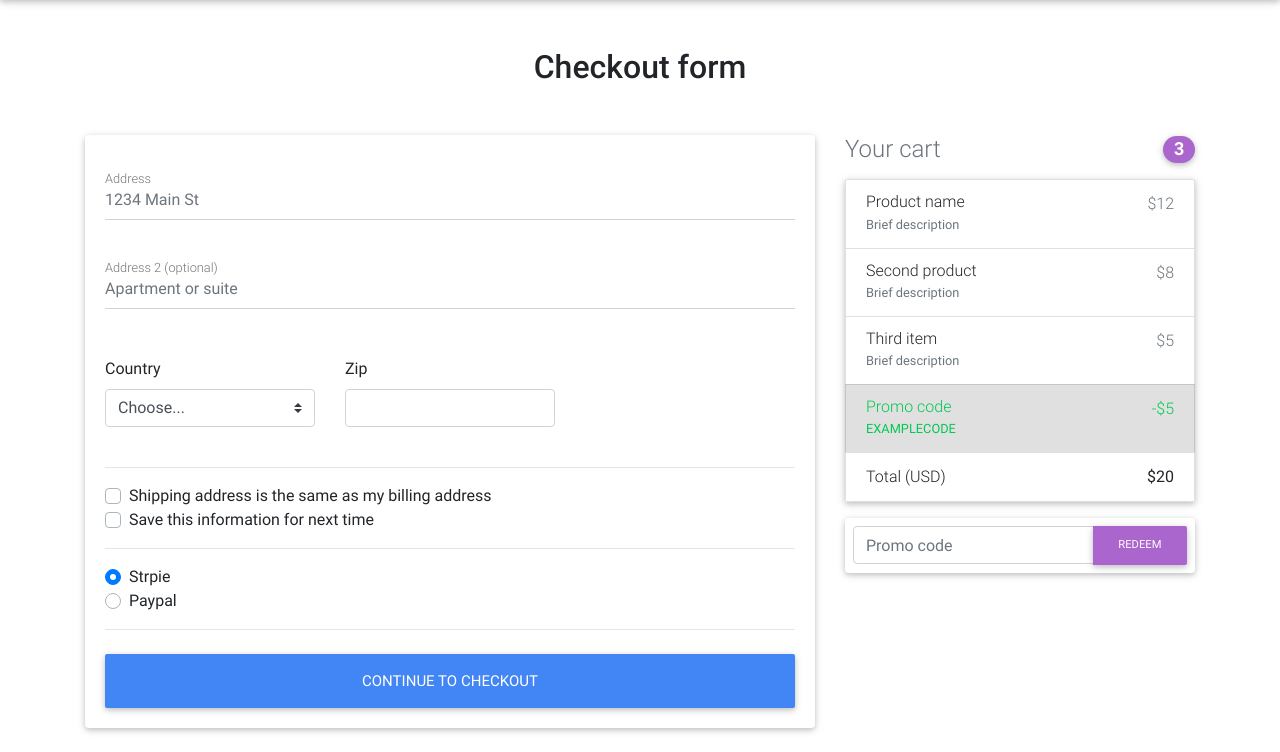
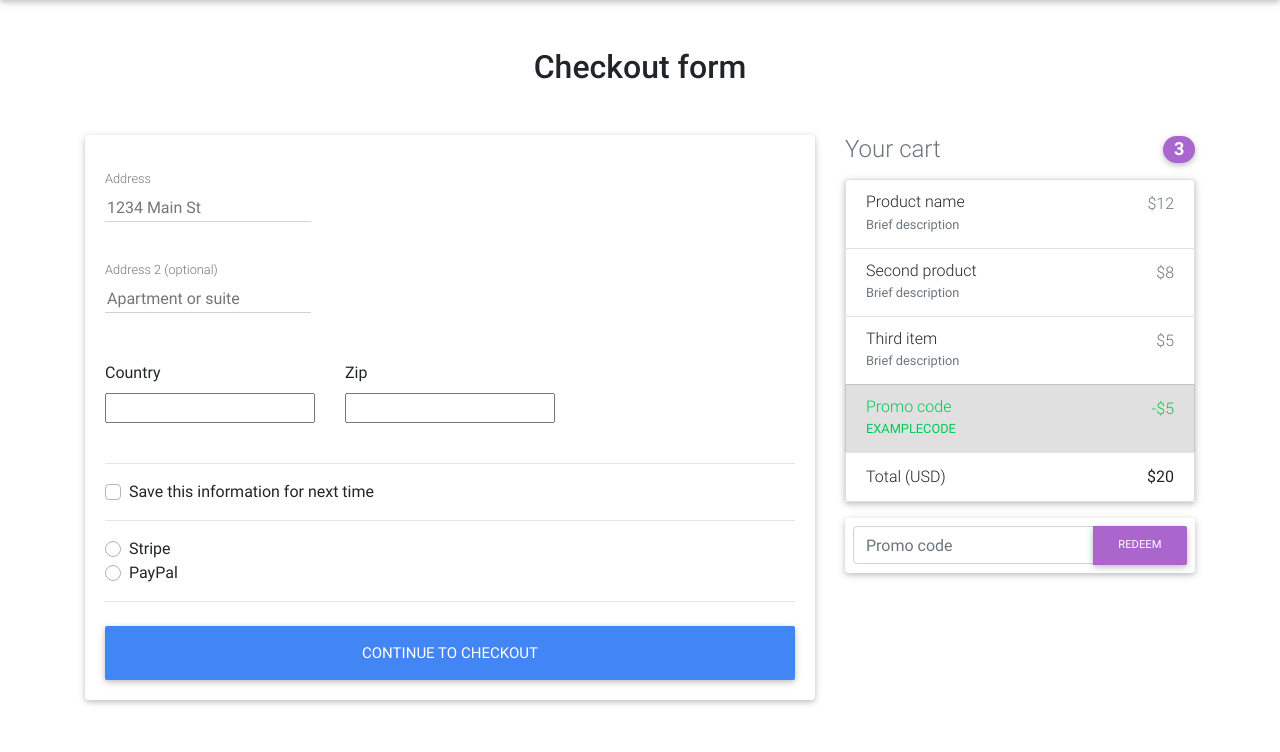
Before and after one commit to IVYSS/Shopping, a Django app: template Shopping/Index/templates/Index/checkout.html in a window 1280 px wide. Shown: the part 74-826 px from the top of the page. After the commit the page ends 779 px from the top, so only its background shows below. Run offline with Django 3.2, Linux system fonts and the light colour scheme; the template is opened without the code that fills it: values that come from a table or form of the project are taken from there, others are empty; parts of the project's set-up code (start-up, migrations or seed data) failed here and were passed over; some libraries are stand-ins or nearby versions.

Commit message:
สร้างตารางที่อยู่จัดส่งและวิธีการชำระเงิน

```diff
--- a/Shopping/Index/forms.py
+++ b/Shopping/Index/forms.py
@@ -2,8 +2,23 @@ from django import forms
 from django_countries.fields import CountryField
 from django.forms import ModelForm
 from .models import Address
+from django_countries.widgets import CountrySelectWidget
 
 class CheckoutFrom(ModelForm):
     class Meta:
         model = Address
-        fields = "__all__"
+        exclude = ['user']
+        widgets = {
+            'payment_option': forms.RadioSelect,
+            'street_address' : forms.TextInput(attrs={
+                'placeholder': "1234 Main St",
+                'class': 'mt-3',
+            }),
+            'apartment_address' :forms.TextInput(attrs={
+                'placeholder': "Apartment or suite",
+                'class': 'mt-3',
+            }),
+            'country' :CountrySelectWidget(attrs={
+                'class': 'custom-select d-block w-100'}),
+
+        }
--- a/Shopping/Index/models.py
+++ b/Shopping/Index/models.py
@@ -6,7 +6,7 @@ from django_countries.fields import CountryField
 
 class Product_type (models.Model):
     name = models.CharField(max_length=255)
-    slug = models.SlugField(allow_unicode=True)
+
     desc = models.TextField(null=True, blank=True)
 
     def __str__(self):
@@ -95,12 +95,16 @@ class Address(models.Model):
     user = models.ForeignKey(User,
                              on_delete=models.CASCADE)
     street_address = models.CharField(max_length=100)
-    apartment_address = models.CharField(max_length=100)
+    apartment_address = models.CharField(max_length=100,null=True, blank=True)
     country = CountryField(multiple=False)
     zip = models.CharField(max_length=100)
-    default = models.BooleanField(default=False)
+    default = models.BooleanField(default=False,blank=True)
     Option = (
     ('S', 'Stripe'),
     ('P', 'PayPal')
     )
-    payment_option = models.CharField(max_length=1, choices=Option)
+    payment_option = models.CharField(null=True, max_length=1,
+        default=None, choices=Option)
+
+    def __str__(self):
+        return self.user.username
--- a/Shopping/Index/templates/Index/checkout.html
+++ b/Shopping/Index/templates/Index/checkout.html
@@ -20,8 +20,10 @@
           <!--Card-->
           <div class="card">
 
+
             <!--Card content-->
-            <form class="card-body">
+            <form class="card-body" method="POST">
+             {% csrf_token%}
 
               <!--Grid row-->
               <div class="row">
@@ -30,14 +32,16 @@
 
               <!--address-->
               <div class="md-form mb-5">
-                <input type="text" id="address" class="form-control" placeholder="1234 Main St">
-                <label for="address" class="">Address</label>
+               {{my_from.street_address}}
+              <label for="address" class="">Address</label>
+
               </div>
-
               <!--address-2-->
               <div class="md-form mb-5">
-                <input type="text" id="address-2" class="form-control" placeholder="Apartment or suite">
+
                 <label for="address-2" class="">Address 2 (optional)</label>
+                {{my_from.apartment_address}}
+
               </div>
 
               <!--Grid row-->
@@ -47,10 +51,7 @@
                 <div class="col-lg-4 col-md-12 mb-4">
 
                   <label for="country">Country</label>
-                  <select class="custom-select d-block w-100" id="country" required>
-                    <option value="">Choose...</option>
-                    <option>United States</option>
-                  </select>
+                  {{my_from.country}}
                   <div class="invalid-feedback">
                     Please select a valid country.
                   </div>
@@ -58,13 +59,11 @@
                 </div>
                 <!--Grid column-->
 
-
-
                 <!--Grid column-->
                 <div class="col-lg-4 col-md-6 mb-4">
 
                   <label for="zip">Zip</label>
-                  <input type="text" class="form-control" id="zip" placeholder="" required>
+                  {{my_from.zip}}
                   <div class="invalid-feedback">
                     Zip code required.
                   </div>
@@ -78,25 +77,20 @@
               <hr>
 
               <div class="custom-control custom-checkbox">
-                <input type="checkbox" class="custom-control-input" id="same-address">
-                <label class="custom-control-label" for="same-address">Shipping address is the same as my billing address</label>
-              </div>
-              <div class="custom-control custom-checkbox">
-                <input type="checkbox" class="custom-control-input" id="save-info">
-                <label class="custom-control-label" for="save-info">Save this information for next time</label>
+                <input {% if my_from.default.value %} checked {% endif %} type="checkbox" class="custom-control-input" id="same-address" name = "default">
+                <label class="custom-control-label" for="same-address">Save this information for next time</label>
               </div>
 
+
               <hr>
+              <div class="d-block my-3">
+              {% for value, name in my_from.fields.payment_option.choices %}
+               <div class="custom-control custom-radio">
+                  <input id="{{ name }}" name="payment_option" value="{{ value }}" type="radio" class="custom-control-input" required>
+                  <label class="custom-control-label" for="{{ name }}">{{ name }}</label>
+                </div>
+                {% endfor %}
 
-              <div class="d-block my-3">
-                <div class="custom-control custom-radio">
-                  <input id="credit" name="paymentMethod" type="radio" class="custom-control-input" checked required>
-                  <label class="custom-control-label" for="credit">Strpie</label>
-                </div>
-                <div class="custom-control custom-radio">
-                  <input id="paypal" name="paymentMethod" type="radio" class="custom-control-input" required>
-                  <label class="custom-control-label" for="paypal">Paypal</label>
-                </div>
               </div>
 
               <hr class="mb-4">
--- a/Shopping/Profile/models.py
+++ b/Shopping/Profile/models.py
@@ -1,6 +1,6 @@
 from django.db import models
 from django.contrib.auth.models import User
-from Index.models import Order_products
+from Index.models import Order_products,Address
 
 
 # Create your models here.
@@ -47,7 +47,7 @@ class Promotion(models.Model):
 
 class Order(models.Model):
     date =  models.DateField(auto_now=False, auto_now_add=True)
-    delivery_place = models.TextField(null=True, blank=True)
+    delivery_place = models.ForeignKey(Address,on_delete=models.SET_NULL,null=True, blank=True)
     ordered = models.BooleanField(default=False)
     products = models.ManyToManyField(Order_products)
     Status = (
```
Also changed, not shown: Shopping/Index/views.py (+29 -3 lines), Shopping/Index/migrations/0003_remove_product_type_slug.py (added), Shopping/Index/migrations/0004_auto_20200424_1335.py (added), Shopping/Index/migrations/0005_auto_20200424_1454.py (added), Shopping/Index/migrations/0006_auto_20200424_1505.py (added), Shopping/Index/migrations/0007_auto_20200424_1505.py (added), Shopping/Profile/migrations/0003_auto_20200424_1518.py (added), Shopping/db.sqlite3.
